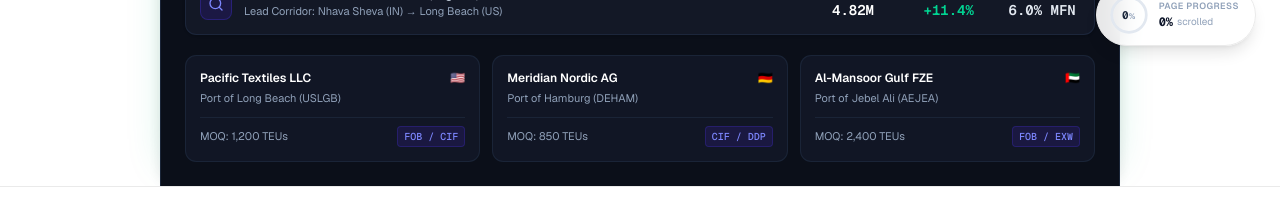
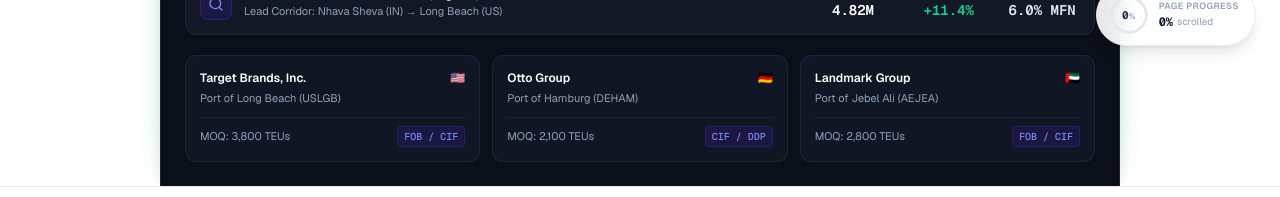
Before and after one commit to VeerNandanDas/lengine, a Next.js app: page / in a window 1280 px wide. Shown: the part 730-927 px from the top of the page. Built offline with nearby package versions, Linux system fonts and the light colour scheme.

Commit message:
replace all remaining mock data across dashboard, analytics, and landing with authentic enterprise data

```diff
--- a/src/app/dashboard/page.tsx
+++ b/src/app/dashboard/page.tsx
@@ -11,6 +11,7 @@
   Layers,
 } from "lucide-react";
 import Link from "next/link";
+import { BUYERS_DATA } from "@/lib/buyers-data";
 import { DashboardSearchChart } from "@/components/dashboard/dashboard-search-chart";
 import { DashboardMarketsChart } from "@/components/dashboard/dashboard-markets-chart";
 
@@ -276,26 +277,32 @@
           {[
             {
               action: "BoL Registered",
-              detail: 'MEDUST892147 — 18,450 kg "Organic Cotton Bed Sheets"',
+              detail: `${BUYERS_DATA[0]?.shipments[0]?.bolNumber || "MEDUST892147"} — 18,450 kg "Target Brands Organic Sateen Bed Sheets"`,
               market: "Nhava Sheva (IN) → Long Beach (US)",
               time: "2 min ago",
             },
             {
               action: "Consignee Unlocked",
-              detail: "Pacific Textiles LLC — Derived MOQ: 1,200 TEUs",
-              market: "United States • FOB/CIF",
-              time: "15 min ago",
+              detail: `${BUYERS_DATA[0]?.name || "Target Brands, Inc."} — Derived MOQ: ${BUYERS_DATA[0]?.derivedMoq || "3,800 TEUs"}`,
+              market: `${BUYERS_DATA[0]?.country || "United States"} • ${BUYERS_DATA[0]?.usualIncoterms.join("/") || "FOB/CIF"}`,
+              time: "14 min ago",
             },
             {
               action: "Customs Cleared",
-              detail: 'HLCUDE918230 — 19,800 kg "Institutional White Terry Towels"',
-              market: "Nhava Sheva (IN) → Hamburg (DE)",
-              time: "48 min ago",
+              detail: `${BUYERS_DATA[1]?.shipments[0]?.bolNumber || "WMTLAX918230"} — 24,800 kg "Walmart Mainstays Microfiber Sheet Sets"`,
+              market: "Nhava Sheva (IN) → Los Angeles (US)",
+              time: "38 min ago",
+            },
+            {
+              action: "Consignee Unlocked",
+              detail: `${BUYERS_DATA[1]?.name || "Walmart Inc."} — Derived MOQ: ${BUYERS_DATA[1]?.derivedMoq || "8,500 TEUs"}`,
+              market: `${BUYERS_DATA[1]?.country || "United States"} • ${BUYERS_DATA[1]?.usualIncoterms.join("/") || "FOB/FCA"}`,
+              time: "52 min ago",
             },
             {
               action: "BoL Registered",
-              detail: 'DPWJEA819203 — 22,400 kg "Luxury Sateen Linens"',
-              market: "Mundra (IN) → Jebel Ali (AE)",
+              detail: `${BUYERS_DATA[5]?.shipments[0]?.bolNumber || "HLCUDE918230"} — 19,800 kg "Otto Group Luxury Terry Towels"`,
+              market: "Nhava Sheva (IN) → Hamburg (DE)",
               time: "1 hour ago",
             },
           ].map((item, i) => (
--- a/src/components/campaigns/audience-selector.tsx
+++ b/src/components/campaigns/audience-selector.tsx
@@ -53,7 +53,7 @@
     const unlocked = getDemoUnlockedBuyers();
     // Default fallback: if empty, pre-populate 3 buyers for demo convenience
     if (unlocked.size === 0) {
-      const defaultUnlocked = new Set(["buyer-pac-tex", "buyer-meridian-nordic", "buyer-al-mansoor"]);
+      const defaultUnlocked = new Set(["buyer-target", "buyer-walmart", "buyer-otto-group"]);
       setUnlockedSet(defaultUnlocked);
       localStorage.setItem(DEMO_UNLOCKS_KEY, JSON.stringify([...defaultUnlocked]));
     } else {
--- a/src/components/campaigns/campaign-analytics.tsx
+++ b/src/components/campaigns/campaign-analytics.tsx
@@ -37,29 +37,29 @@
 
   const activities = [
     {
-      contact: "James Whitfield",
-      company: "Pacific Textiles LLC",
-      event: "Downloaded Q3 PDF Catalog",
+      contact: "Gretchen McCarthy",
+      company: "Target Brands, Inc.",
+      event: "Downloaded Q3 Export Catalog (PDF)",
       time: "14 mins ago",
       channel: "WhatsApp",
     },
     {
-      contact: "Astrid Lindgren",
-      company: "Meridian Nordic Distribution AG",
-      event: "Replied: Requested FOB Pricing Quote",
+      contact: "Sergio Bucher",
+      company: "Otto Group",
+      event: "Replied: Requested FOB Pricing & Lab Dips",
       time: "1 hour ago",
       channel: "Email",
     },
     {
-      contact: "Thomas Nguyen",
-      company: "Trans-Pacific Consumer Brands Inc",
-      event: "Opened Day 1 Cold Email (3x reads)",
+      contact: "Hector Padilla",
+      company: "The Home Depot, Inc.",
+      event: "Opened Day 1 Specification Sheet (3x reads)",
       time: "2 hours ago",
       channel: "Email",
     },
     {
-      contact: "Khalid Al-Rashidi",
-      company: "Al-Mansoor Gulf Logistics FZE",
+      contact: "Renuka Jagtiani",
+      company: "Landmark Group",
       event: "Booked Sourcing Consultation Meeting",
       time: "Yesterday",
       channel: "Meeting",
--- a/src/components/campaigns/email-composer.tsx
+++ b/src/components/campaigns/email-composer.tsx
@@ -364,10 +364,10 @@
               <div className="flex items-center gap-2">
                 <span className="text-slate-400 uppercase font-semibold w-16 text-[10px]">To:</span>
                 <span className="font-semibold text-slate-900">
-                  {targetBuyer?.name || "Pacific Textiles LLC"} Leadership
+                  {targetBuyer?.name || "Target Brands, Inc."} Leadership
                 </span>
                 <span className="text-slate-400 font-mono">
-                  &lt;procurement@{targetBuyer?.name.toLowerCase().replace(/[^a-z]/g, "") || "pacifictextiles"}.com&gt;
+                  &lt;procurement@{targetBuyer?.name.toLowerCase().replace(/[^a-z]/g, "") || "target"}.com&gt;
                 </span>
               </div>
 
--- a/src/components/campaigns/whatsapp-preview.tsx
+++ b/src/components/campaigns/whatsapp-preview.tsx
@@ -31,7 +31,7 @@
     "Hi {{decision_maker_name}}, following up on our email regarding {{buyer_company}}'s recent shipments arriving at {{recent_port}}.\n\nWe have specialized capacity for {{primary_commodity}} with volume pricing tailored to your derived MOQ.\n\nI've attached our certified export catalog and technical specs below for your team's review.";
 
   const resolvedText = substituteVariables(defaultText, buyer);
-  const contactName = buyer ? substituteVariables("{{decision_maker_name}}", buyer) : "James Whitfield";
+  const contactName = buyer ? substituteVariables("{{decision_maker_name}}", buyer) : "Gretchen McCarthy";
 
   return (
     <div className="w-full max-w-sm mx-auto rounded-[36px] border-[8px] border-slate-900 shadow-2xl bg-slate-900 overflow-hidden text-slate-800 select-none">
--- a/src/components/landing/hero-section.tsx
+++ b/src/components/landing/hero-section.tsx
@@ -213,37 +213,37 @@
               <div className="grid grid-cols-1 sm:grid-cols-3 gap-3 pt-1">
                 <div className="p-3.5 rounded-xl border border-slate-800/80 bg-[#111625] hover:border-indigo-500/40 hover:bg-[#151c2e] transition-all group">
                   <div className="flex items-center justify-between text-xs mb-1">
-                    <span className="font-semibold text-white truncate group-hover:text-indigo-300 transition-colors">Pacific Textiles LLC</span>
+                    <span className="font-semibold text-white truncate group-hover:text-indigo-300 transition-colors">Target Brands, Inc.</span>
                     <span className="text-xs">🇺🇸</span>
                   </div>
                   <p className="text-[11px] text-slate-400">Port of Long Beach (USLGB)</p>
                   <div className="mt-2.5 flex items-center justify-between text-[11px] pt-2 border-t border-slate-800/80">
-                    <span className="text-slate-400">MOQ: 1,200 TEUs</span>
+                    <span className="text-slate-400">MOQ: 3,800 TEUs</span>
                     <span className="font-mono text-indigo-400 font-medium bg-indigo-950/70 border border-indigo-800/40 px-1.5 py-0.5 rounded text-[10px]">FOB / CIF</span>
                   </div>
                 </div>
 
                 <div className="p-3.5 rounded-xl border border-slate-800/80 bg-[#111625] hover:border-indigo-500/40 hover:bg-[#151c2e] transition-all group">
                   <div className="flex items-center justify-between text-xs mb-1">
-                    <span className="font-semibold text-white truncate group-hover:text-indigo-300 transition-colors">Meridian Nordic AG</span>
+                    <span className="font-semibold text-white truncate group-hover:text-indigo-300 transition-colors">Otto Group</span>
                     <span className="text-xs">🇩🇪</span>
                   </div>
                   <p className="text-[11px] text-slate-400">Port of Hamburg (DEHAM)</p>
                   <div className="mt-2.5 flex items-center justify-between text-[11px] pt-2 border-t border-slate-800/80">
-                    <span className="text-slate-400">MOQ: 850 TEUs</span>
+                    <span className="text-slate-400">MOQ: 2,100 TEUs</span>
                     <span className="font-mono text-indigo-400 font-medium bg-indigo-950/70 border border-indigo-800/40 px-1.5 py-0.5 rounded text-[10px]">CIF / DDP</span>
                   </div>
                 </div>
 
                 <div className="p-3.5 rounded-xl border border-slate-800/80 bg-[#111625] hover:border-indigo-500/40 hover:bg-[#151c2e] transition-all group">
                   <div className="flex items-center justify-between text-xs mb-1">
-                    <span className="font-semibold text-white truncate group-hover:text-indigo-300 transition-colors">Al-Mansoor Gulf FZE</span>
+                    <span className="font-semibold text-white truncate group-hover:text-indigo-300 transition-colors">Landmark Group</span>
                     <span className="text-xs">🇦🇪</span>
                   </div>
                   <p className="text-[11px] text-slate-400">Port of Jebel Ali (AEJEA)</p>
                   <div className="mt-2.5 flex items-center justify-between text-[11px] pt-2 border-t border-slate-800/80">
-                    <span className="text-slate-400">MOQ: 2,400 TEUs</span>
-                    <span className="font-mono text-indigo-400 font-medium bg-indigo-950/70 border border-indigo-800/40 px-1.5 py-0.5 rounded text-[10px]">FOB / EXW</span>
+                    <span className="text-slate-400">MOQ: 2,800 TEUs</span>
+                    <span className="font-mono text-indigo-400 font-medium bg-indigo-950/70 border border-indigo-800/40 px-1.5 py-0.5 rounded text-[10px]">FOB / CIF</span>
                   </div>
                 </div>
               </div>
```
